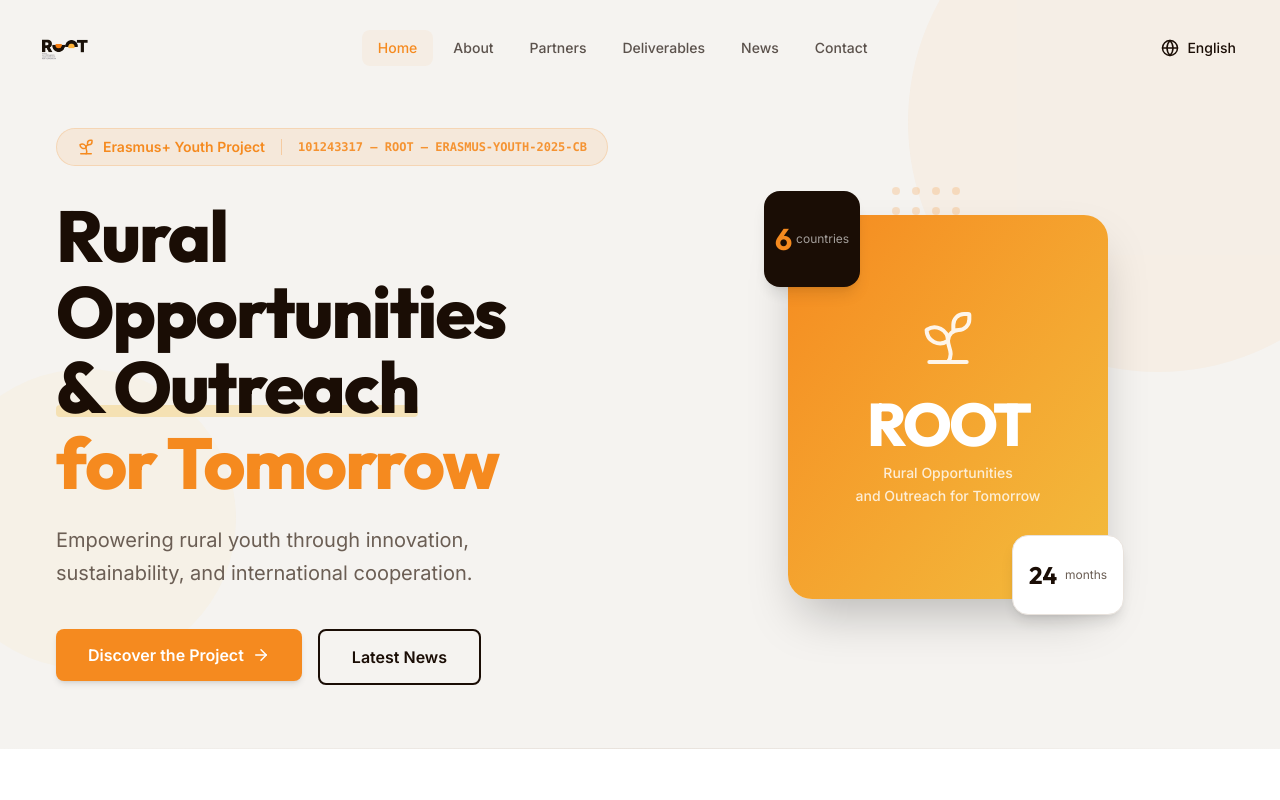
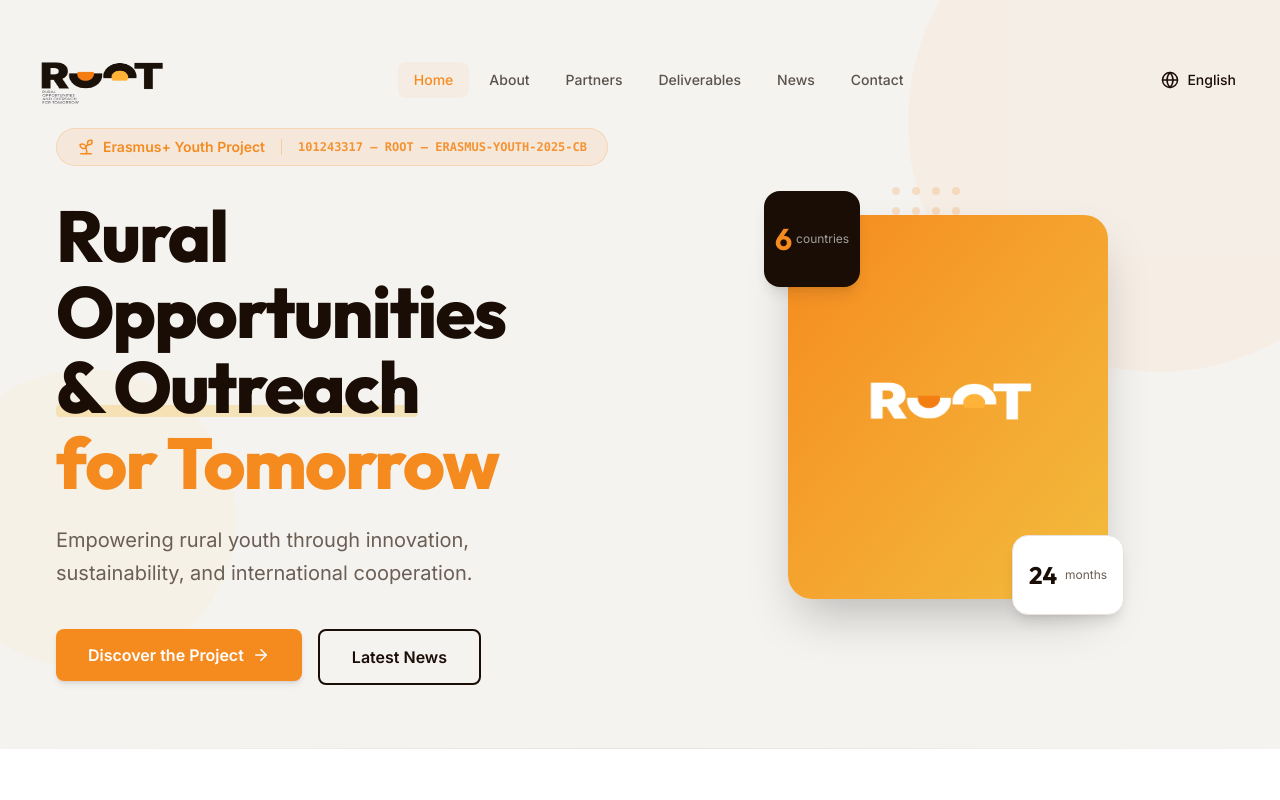
Before and after one commit to emrhanozcan/Root, a React (Vite) app: page / in a window 1280 px wide. Shown: the top 800 px of the page. Built offline with nearby package versions, Linux system fonts and the light colour scheme.

Commit message:
Update logo sizing across layout

```diff
--- a/src/components/home/HeroSection.tsx
+++ b/src/components/home/HeroSection.tsx
@@ -84,13 +84,11 @@ export default function HeroSection() {
             <div className="relative">
               {/* Main visual card */}
               <div className="w-80 h-96 bg-gradient-to-br from-root-orange to-root-yellow rounded-3xl shadow-2xl flex flex-col items-center justify-center p-8 text-white text-center">
-                <Sprout size={64} strokeWidth={1.5} className="mb-6 opacity-90" />
-                <span className="text-6xl font-extrabold font-heading tracking-tighter mb-2">
-                  {t('hero.card_title')}
-                </span>
-                <span className="text-sm font-medium text-white/80 leading-relaxed whitespace-pre-line">
-                  {t('hero.card_subtitle').replace('\\n', '\n')}
-                </span>
+                <img
+                  src="/images/rootWhite.png"
+                  alt={t('hero.card_title')}
+                  className="h-[150px] w-auto scale-x-150 scale-y-125 object-contain"
+                />
               </div>
               {/* Floating accent cards */}
               <div className="absolute -top-6 -left-6 w-24 h-24 bg-root-dark rounded-2xl shadow-lg flex items-center justify-center">
--- a/src/components/layout/Footer.tsx
+++ b/src/components/layout/Footer.tsx
@@ -25,11 +25,11 @@ export default function Footer() {
       {/* EU Disclaimer Banner */}
       <div className="bg-root-dark-soft border-b border-white/10">
         <Container className="py-6">
-          <div className="flex flex-col items-start gap-4 sm:flex-row sm:items-center sm:gap-6">
+          <div className="flex flex-col items-start gap-5 sm:flex-row sm:items-center sm:gap-8">
             <img
               src="/images/eu.png"
               alt="European Union flag"
-              className="h-auto w-full max-w-[240px] flex-shrink-0 object-contain sm:w-[220px] lg:w-[260px]"
+              className="h-auto w-full max-w-[420px] scale-x-110 flex-shrink-0 object-contain sm:w-[400px] lg:w-[500px]"
             />
             <p className="text-sm text-white/60 leading-relaxed">
               {t('footer.eu_disclaimer')}
@@ -47,7 +47,7 @@ export default function Footer() {
               <img
                 src="/images/rootWhite.png"
                 alt="ROOT"
-                className="h-[56px] w-auto object-contain"
+                className="h-[144px] md:h-[172px] w-auto scale-x-125 object-contain"
               />
             </div>
             <p className="text-white/50 text-sm leading-relaxed mb-6">
--- a/src/components/layout/Header.tsx
+++ b/src/components/layout/Header.tsx
@@ -38,14 +38,14 @@ export default function Header() {
       )}
     >
       <Container>
-        <nav className="flex items-center justify-between h-24 md:h-24">
+        <nav className="flex items-center justify-between h-36 md:h-40">
           {/* Logo */}
           <Link
             to="/"
             className="flex items-center group"
             aria-label="ROOT – Home"
           >
-            <img src="/images/root.png" alt="ROOT Logo" className="h-[52px] md:h-[64px] w-auto object-contain transition-transform duration-300 group-hover:scale-105" />
+            <img src="/images/root.png" alt="ROOT Logo" className="h-[112px] md:h-[136px] w-auto scale-x-125 object-contain transition-transform duration-300 group-hover:scale-[1.05_1]" />
           </Link>
 
           {/* Desktop Navigation */}
@@ -85,7 +85,7 @@ export default function Header() {
       {/* Mobile Menu Overlay */}
       <div
         className={cn(
-          'fixed inset-0 top-20 bg-white z-40 lg:hidden transition-all duration-300',
+          'fixed inset-0 top-36 bg-white z-40 lg:hidden transition-all duration-300',
           isMenuOpen
             ? 'opacity-100 pointer-events-auto'
             : 'opacity-0 pointer-events-none'
```
